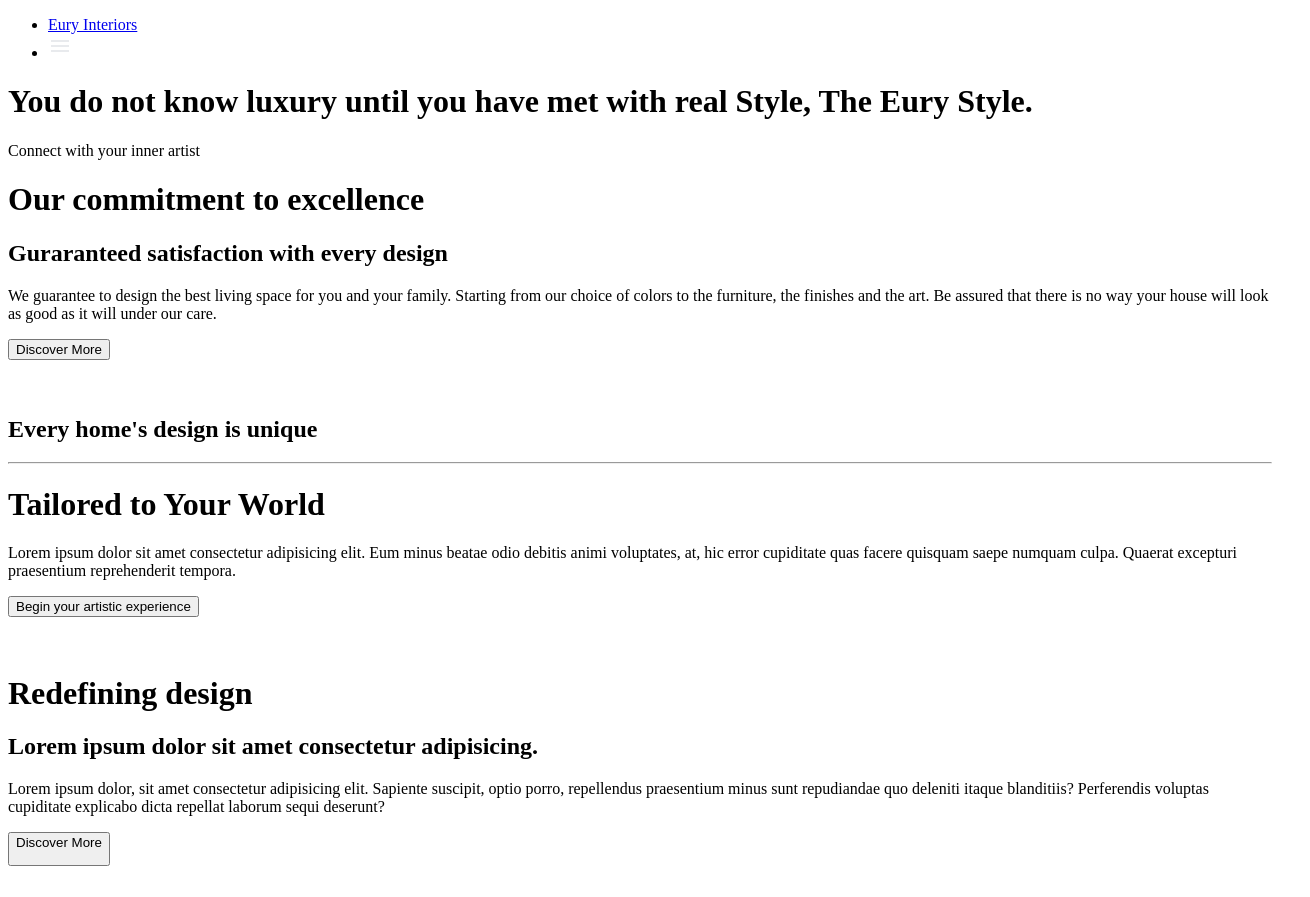
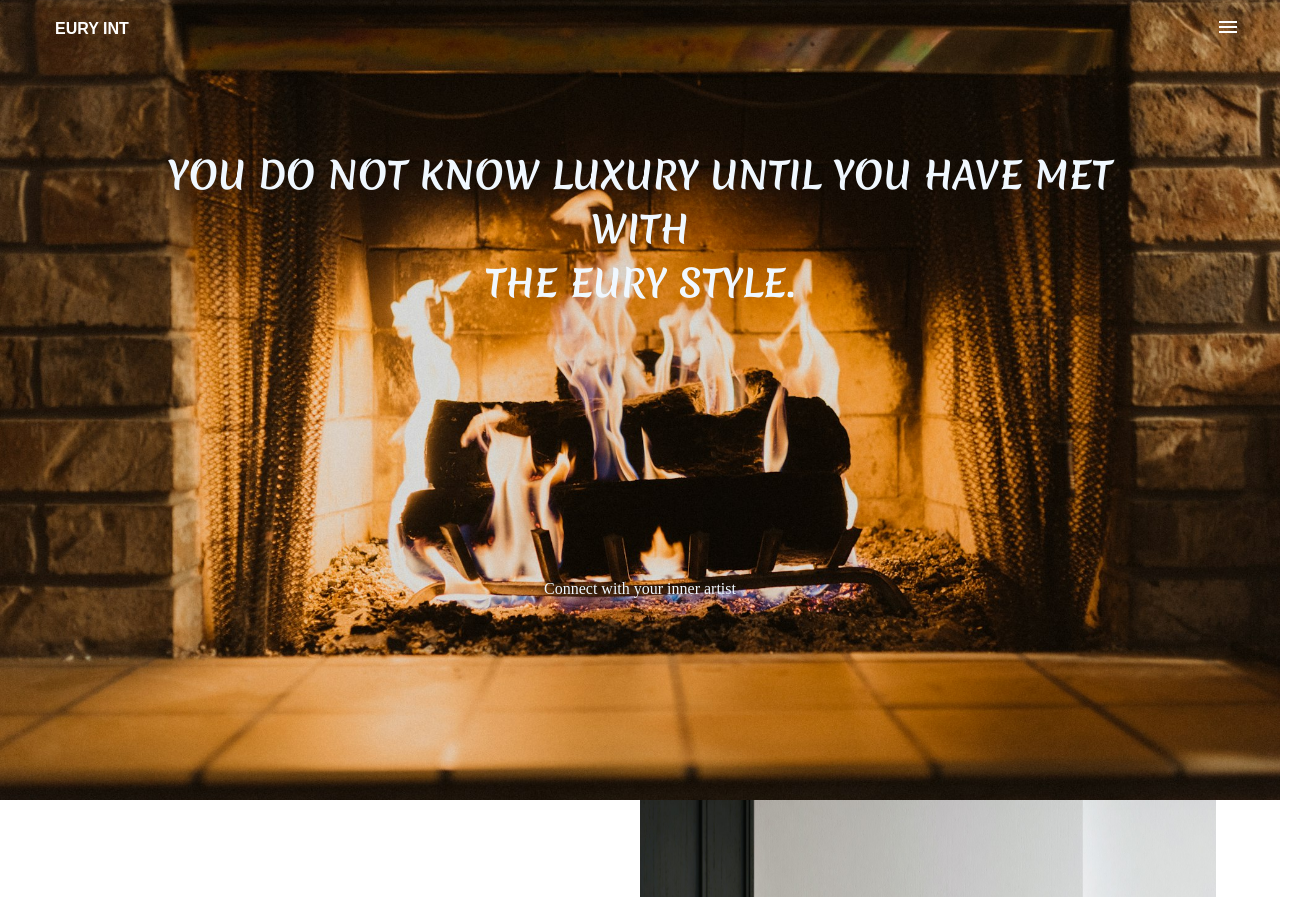
Before and after one commit to Steddit/interior-app, a plain HTML site: page index.html in a window 1280 px wide. Shown: the top 897 px of the page, 1310 px wide, since content can reach past the window. Drawn offline with Linux system fonts and the light colour scheme.

Commit message:
design 1

```diff
--- a/index.html
+++ b/index.html
@@ -2,51 +2,61 @@
 <html>
     <head>
         <title>interior app</title>
+        <link href="./style.css" rel="stylesheet">
+        <link rel="preconnect" href="https://fonts.googleapis.com">
+        <link rel="preconnect" href="https://fonts.gstatic.com" crossorigin>
+        <link href="https://fonts.googleapis.com/css2?family=Merienda:wght@300..900&display=swap" rel="stylesheet">
     </head>
     <body>
-        <div>
+        <div id="hero">
             <nav>
                 <ul>
-                    <li><a href="#">Eury Interiors</a></li>
-                    <li><svg xmlns="http://www.w3.org/2000/svg" height="24px" viewBox="0 -960 960 960" width="24px" fill="#e8eaed"><path d="M120-240v-80h720v80H120Zm0-200v-80h720v80H120Zm0-200v-80h720v80H120Z"/></svg></li>
+                    <li><a href="#">Eury Int</a></li>
+                    <li><a href="#"><svg xmlns="http://www.w3.org/2000/svg" height="24px" viewBox="0 -960 960 960" width="24px" fill="#fff"><path d="M120-240v-80h720v80H120Zm0-200v-80h720v80H120Zm0-200v-80h720v80H120Z"/></svg></a></li>
                 </ul>
             </nav>
-            <h1>You do not know luxury until you have met with real Style, The Eury Style.</h1>
-            <p>Connect with your inner artist</p>
+            <h1 id="main_heading">You do not know luxury until you have met with <br> The Eury Style.</h1>
+            <p id="main_text">Connect with your inner artist</p>
         </div>
-        <div>
-            <div>
-                <h1>Our commitment to excellence</h1>
-                <h2>Guraranteed satisfaction with every design</h2>
-                <p>We guarantee to design the best living space for you and your family. Starting from our choice of colors to the furniture, the finishes and the art. Be assured that there is no way your house will look as good as it will under our care.</p>
-                <button type="submit">Discover More</button>
+        <div id="commit">
+            <div class="text_div">
+                <h1 class="heading_1">Our commitment to excellence</h1>
+                <h2 class="heading_2">Guraranteed satisfaction with every design</h2>
+                <p class="text">We guarantee to design the best living space for you and your family. Starting from our choice of colors to the furniture, the finishes and the art. Be assured that there is no way your house will look as good as it will under our care.</p>
+                <div class="button_1">
+                    <button class="button_1" type="submit">Discover More</button>
+                </div>
             </div>
             <div>
-                <img src="" alt="">
+                <img class="div_image" src="./images/interior-app-001.jpg" alt="Image 1">
             </div>
         </div>
-        <div>
-            <img src="" alt="">
+        <div class="image_div">
+            <img class="div_image" src="./images/interior-app-002.jpg" alt="Image 2">
         </div>
-        <div>
-            <h2>Every home's design is unique</h2>
+        <div id="design_1">
+            <h2 class="heading_2" >Every home's design is unique</h2>
             <hr>
-            <h1>Tailored to Your World</h1>
-            <p>Lorem ipsum dolor sit amet consectetur adipisicing elit. Eum minus beatae odio debitis animi voluptates, at, hic error cupiditate quas facere quisquam saepe numquam culpa. Quaerat excepturi praesentium reprehenderit tempora.</p>
-            <button>Begin your artistic experience</button>
+            <h1 class="heading_1" id="design_h1">Tailored to Your World</h1>
+            <p class="text"id="design_h1">Lorem ipsum dolor sit amet consectetur adipisicing elit. Eum minus beatae odio debitis animi voluptates, at, hic error cupiditate quas facere quisquam saepe numquam culpa. Quaerat excepturi praesentium reprehenderit tempora.</p>
+            <div class="button_1" id="design_b">
+                <button >Begin your artistic experience</button>
+            </div>
         </div>
-        <div>
-            <img src="" alt="">
+        <div class="image_div">
+            <img class="div_image"  src="./images/interior-app-007.jpg" alt="Image 4">
         </div>
-        <div>
-            <div>
-                <img src="" alt="">
+        <div id="commit">
+            <div class="div_image">
+                <img class="div_image" src="./images/interior-app-005.jpg" alt="Image">
             </div>
             <div>
-                <h1>Redefining design</h1>
-                <h2>Lorem ipsum dolor sit amet consectetur adipisicing.</h2>
-                <p>Lorem ipsum dolor, sit amet consectetur adipisicing elit. Sapiente suscipit, optio porro, repellendus praesentium minus sunt repudiandae quo deleniti itaque blanditiis? Perferendis voluptas cupiditate explicabo dicta repellat laborum sequi deserunt?</p>
-                <button type="submit">Discover More<p>
+                <h1 class="heading_1">Redefining design</h1>
+                <h2 class="heading_2">Lorem ipsum dolor sit amet consectetur adipisicing.</h2>
+                <p class="text">Lorem ipsum dolor, sit amet consectetur adipisicing elit. Sapiente suscipit, optio porro, repellendus praesentium minus sunt repudiandae quo deleniti itaque blanditiis? Perferendis voluptas cupiditate explicabo dicta repellat laborum sequi deserunt?</p>
+                <div class="button_1">
+                    <button type="submit">Discover More<p></p>
+                </div>
             </div>
         </div>
         <div>
--- a/style.css
+++ b/style.css
@@ -0,0 +1,130 @@
+*{
+    margin: 0;
+}
+
+
+#hero{
+    background-image: url(./images/interior-app-008.jpg);
+    background-position: center;
+    background-repeat: no-repeat;
+    background-size: cover;
+    height: 100vh;
+}
+ nav{
+    width: 100%;
+    padding: 15px;
+ }
+
+ ul{
+    display: flex;
+    align-items: center;
+    justify-content: flex-end;
+    list-style-type: none;
+    padding-right: 55px;
+ }
+
+ li>a{
+    color: white;
+    text-decoration: none;
+ }
+ li:first-child{
+    margin-right: auto;
+    text-transform: uppercase;
+    font-family: sans-serif;
+    font-weight: bold;
+ }
+
+ #main_heading{
+    color: aliceblue;
+    text-align: center;
+    text-transform: uppercase;
+    font-family: Merienda;
+    margin: 90px 120px;
+    font-size: 2.3rem;
+ }
+
+ #main_text{
+    color: aliceblue;
+    text-align: center;
+    margin-top: 270px;
+ }
+
+ #commit{
+    width: 90%;
+    height: 100vh;
+    margin: auto;
+    display: grid;
+    grid-template-columns: 1fr 1fr;
+ }
+
+ .text_div{
+    padding: 25px;
+ }
+
+ .heading_1{
+    text-transform: uppercase;
+    font-family: Merienda;
+    text-align: center;
+    margin-top: 75px;
+    font-size: 2.7rem;
+    font-weight: lighter;
+ }
+
+ .heading_2{
+    text-transform: uppercase;
+    font-family: sans-serif;
+    text-align: center;
+    margin-top: 20px;
+    font-size: 1.3rem;
+    padding: 10px;
+ }
+
+ .text{
+    text-align: center;
+    font-family: sans-serif;
+ }
+
+ .button_1{
+    margin-top: 25px;
+    display: flex;
+    justify-content: center;
+    align-items: center;
+ }
+ .button_1>button{
+    border: solid #dbcf27 1.5px;
+    height: 1.5rem;
+    border-radius: 0.8rem;
+    background-color: #e7e075;
+    padding: 5px 25px;
+    text-transform: uppercase;
+    font-weight: bold;
+ }
+
+ .button_1>button:hover{
+    background-color: #dbcf27;
+    cursor: pointer;
+ }
+
+ .div_image{
+    width: 100%;
+    height: 100%;
+ }
+.image_div{
+    height: 100vh;
+}
+
+#design_1{
+    width: 50%;
+    margin: auto;
+    padding: 35px;
+}
+#design_h1{
+    margin-top: 20px;
+}
+br{
+    color: #dbcf27;
+}
+#design_b{
+    margin-top: 40px;
+    margin-bottom: 40px;
+}
```
